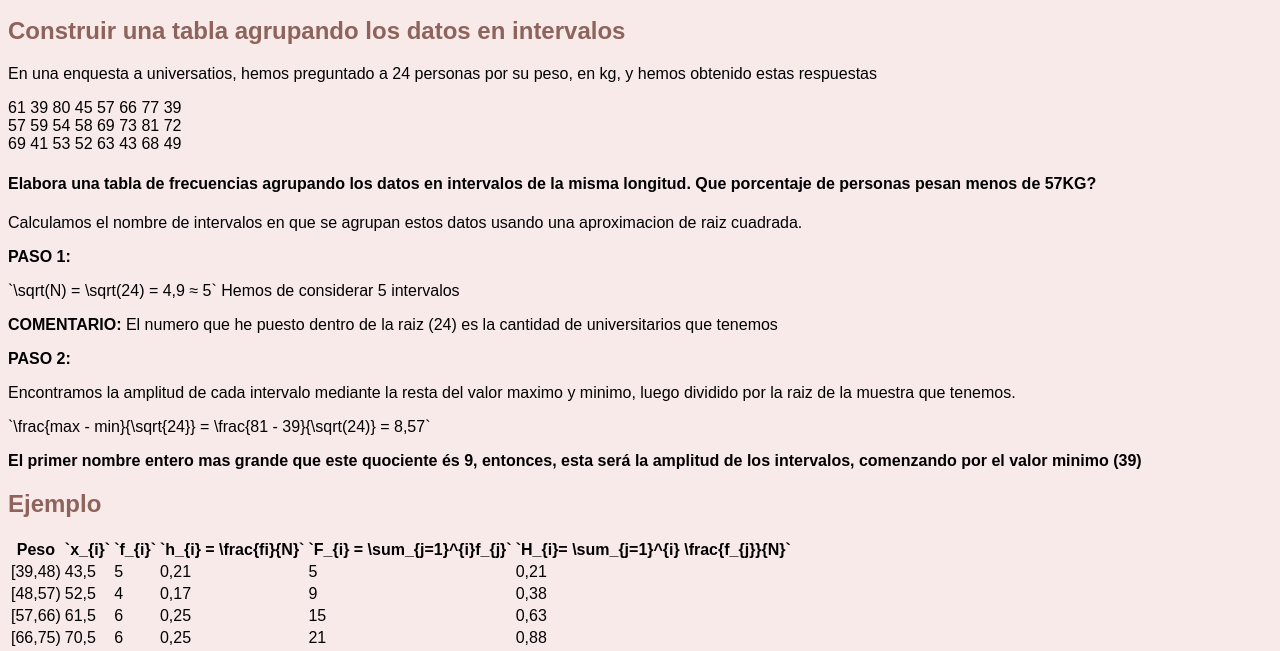
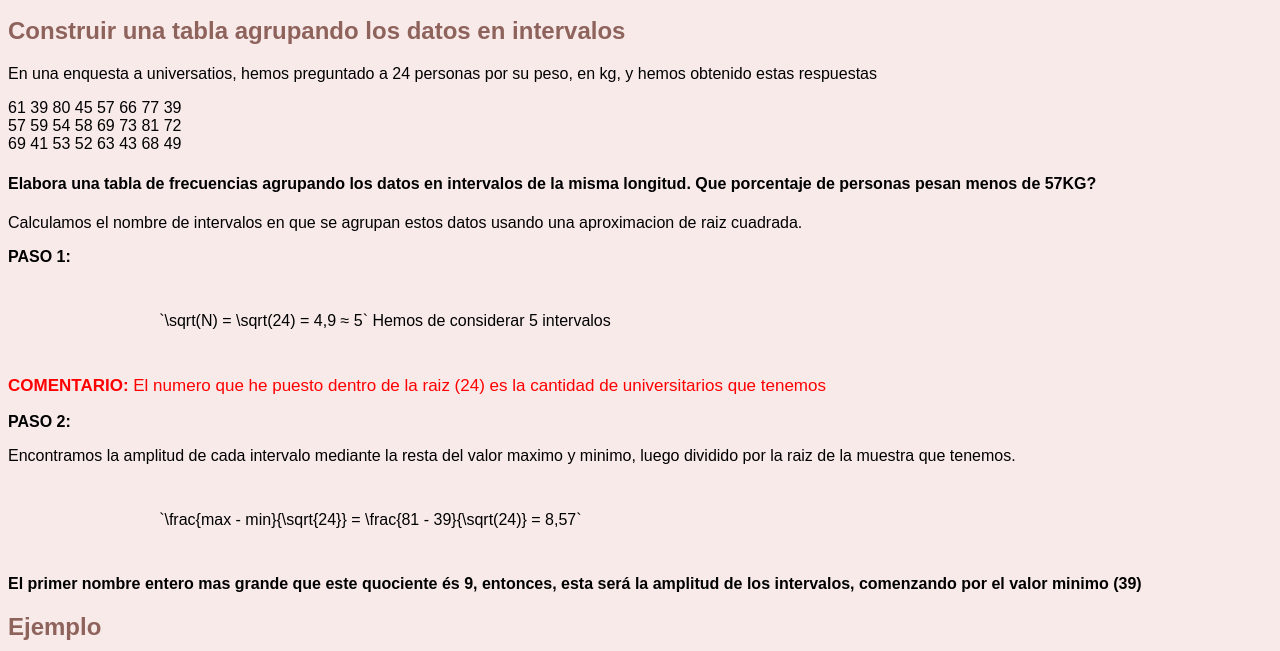
Before and after one commit to 5ssz/EstadisticaUnidimensional, a plain HTML site: page 2.html in a window 1280 px wide. Shown: the part 147-798 px from the top of the page. Drawn offline with nearby package versions, Linux system fonts and the light colour scheme; some packages are replaced by stand-ins of ours.

Commit message:
Update index.css

```diff
--- a/index.css
+++ b/index.css
@@ -27,3 +27,41 @@ a {
     color: #008cba;
     text-decoration: none;
   }
+
+
+  div.cmath {
+    display: block;
+    margin: 20px 0px 20px 30px;
+    padding-left: 50px; padding-top: 8px; padding-bottom: 8px;
+    white-space : pre;
+  }
+
+  p.comentario {
+    color:red;
+    font-size: 17px;
+  }
+
+  caption {
+    color:blue;
+    font-weight: bolder;
+}
+
+
+table, td, th {
+    border: 1px solid;
+}
+
+
+th {
+    background-color: rgb(185, 185, 185);
+    padding: 5px;
+}
+
+
+table {
+    border-collapse: collapse;
+}
+
+td {
+  padding: 10px;
+}
```
